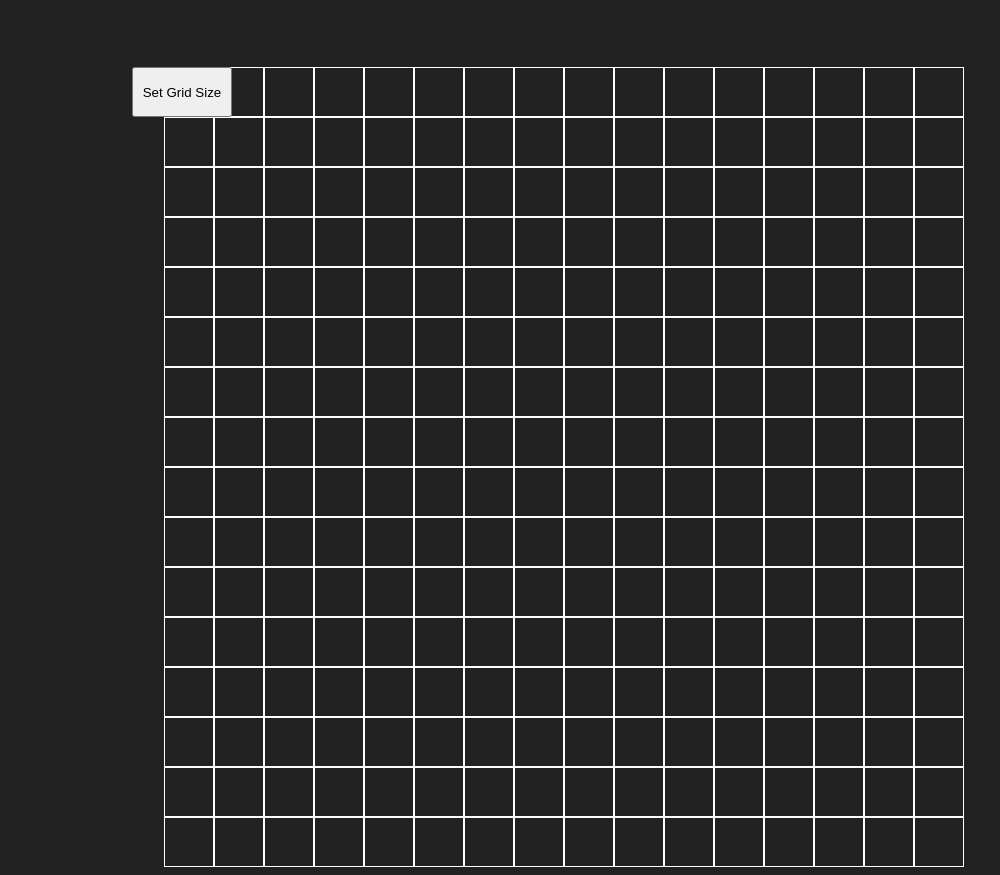
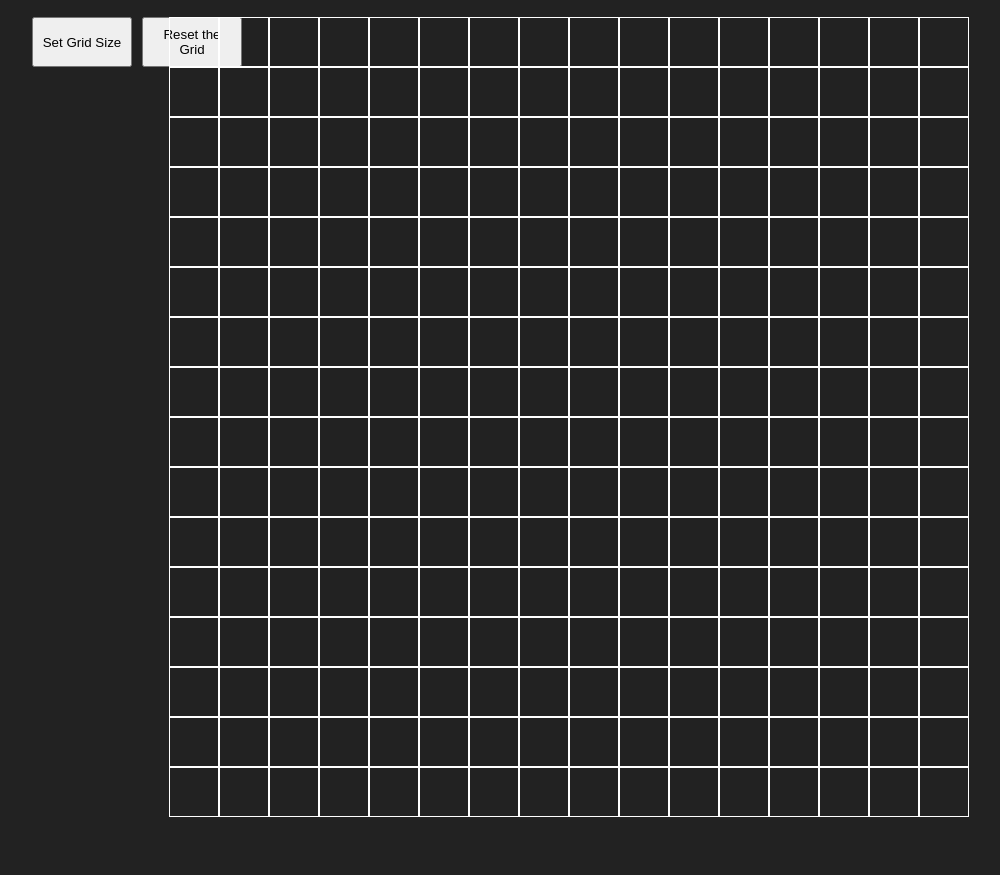
Before and after one commit to muriloapparecido/etch-a-sketch, a plain HTML site: page index.html in a window 1280 px wide. Shown: the part 61-936 px from the top of the page, without its empty margins (76-1076 px from the left). After the commit the page ends 886 px from the top, so only its background shows below. Drawn offline with Linux system fonts and the light colour scheme.

Commit message:
Added Reset Grid Button and Styling

```diff
--- a/index.html
+++ b/index.html
@@ -10,6 +10,7 @@
 <body>
     <h1 class="eas-title">Etch-a-Sketch</h1>
     <button id="resize-button">Set Grid Size</button>
+    <button id="reset-button">Reset the Grid</button>
     <div id="container">
 
     </div>
--- a/script.js
+++ b/script.js
@@ -1,5 +1,22 @@
 const container = document.querySelector("#container");
-const button = document.querySelector("#resize-button");
+const buttonContainer = document.createElement("div");
+const resizeButton = document.querySelector("#resize-button");
+const resetButton = document.querySelector("#reset-button");
+
+//Styling
+buttonContainer.style.display = "flex";
+buttonContainer.style.justifyContent = "center";
+buttonContainer.style.gap = "10px";
+buttonContainer.style.width = "auto";
+buttonContainer.style.height = "800px";
+buttonContainer.style.marginLeft = "100px";
+buttonContainer.style.marginRight = "-300px";
+
+resizeButton.style.height = "50px";
+resizeButton.style.width = "100px";
+
+resetButton.style.height = "50px";
+resetButton.style.width = "100px";
 
 container.style.display = "flex";
 container.style.flexWrap = "wrap";
@@ -7,17 +24,22 @@ container.style.width = "800px";
 container.style.height = "800px";
 container.style.margin = "0 auto";
 
-button.style.marginLeft = "200px";
-button.style.height = "50px"
-button.style.width = "100px"
-button.style.position = "relative";
-button.style.top = "50px";
+const mainContainer = document.createElement("div");
+mainContainer.style.display = "flex";
+mainContainer.style.alignItems = "center";
+mainContainer.appendChild(buttonContainer);
+mainContainer.appendChild(container);
 
+buttonContainer.appendChild(resizeButton);
+buttonContainer.appendChild(resetButton);
+
+document.body.appendChild(mainContainer);
 
 function createGrid(size) {
     container.innerHTML = "";
     const squareSize = 800 / size
 
+    //Create each grid square
     for (let i = 0; i < size * size; i++){
         const gridItem = document.createElement("div");
         gridItem.style.width = `${squareSize}px`;
@@ -39,8 +61,8 @@ function createGrid(size) {
     }
 }
 
-
-button.addEventListener("click", () => {
+//Allows user to choose a size for the grid
+resizeButton.addEventListener("click", () => {
     let gridSize = prompt("Enter the number of squares per size (max 100): ", 16);
     gridSize = parseInt(gridSize);
 
@@ -51,4 +73,12 @@ button.addEventListener("click", () => {
     }
 })
 
+//Reset the grid
+resetButton.addEventListener("click", () => {
+    const gridItems = container.querySelectorAll("div");
+    gridItems.forEach(gridItem => {
+        gridItem.style.backgroundColor = "transparent";
+    });
+})
+
 createGrid(16);
```
